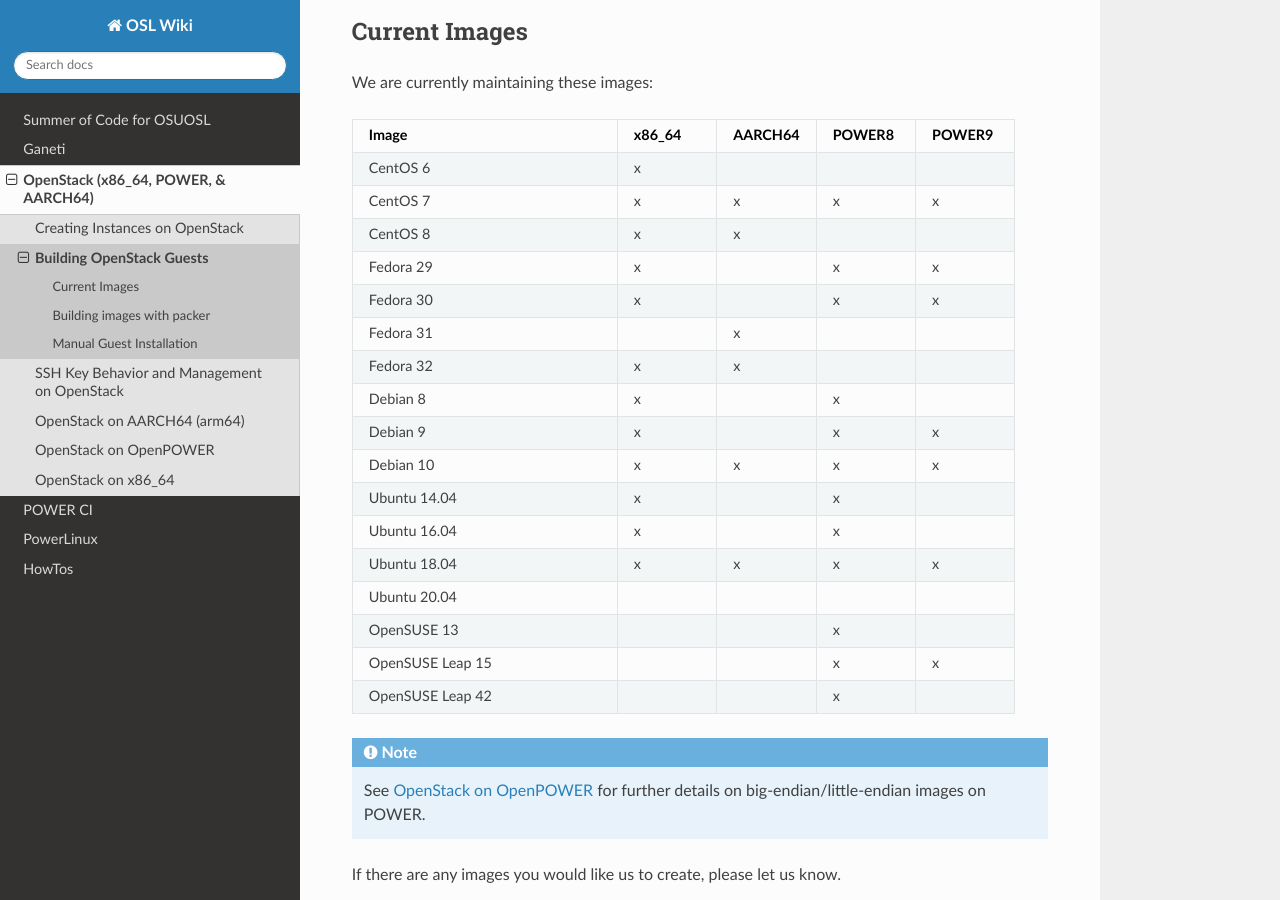
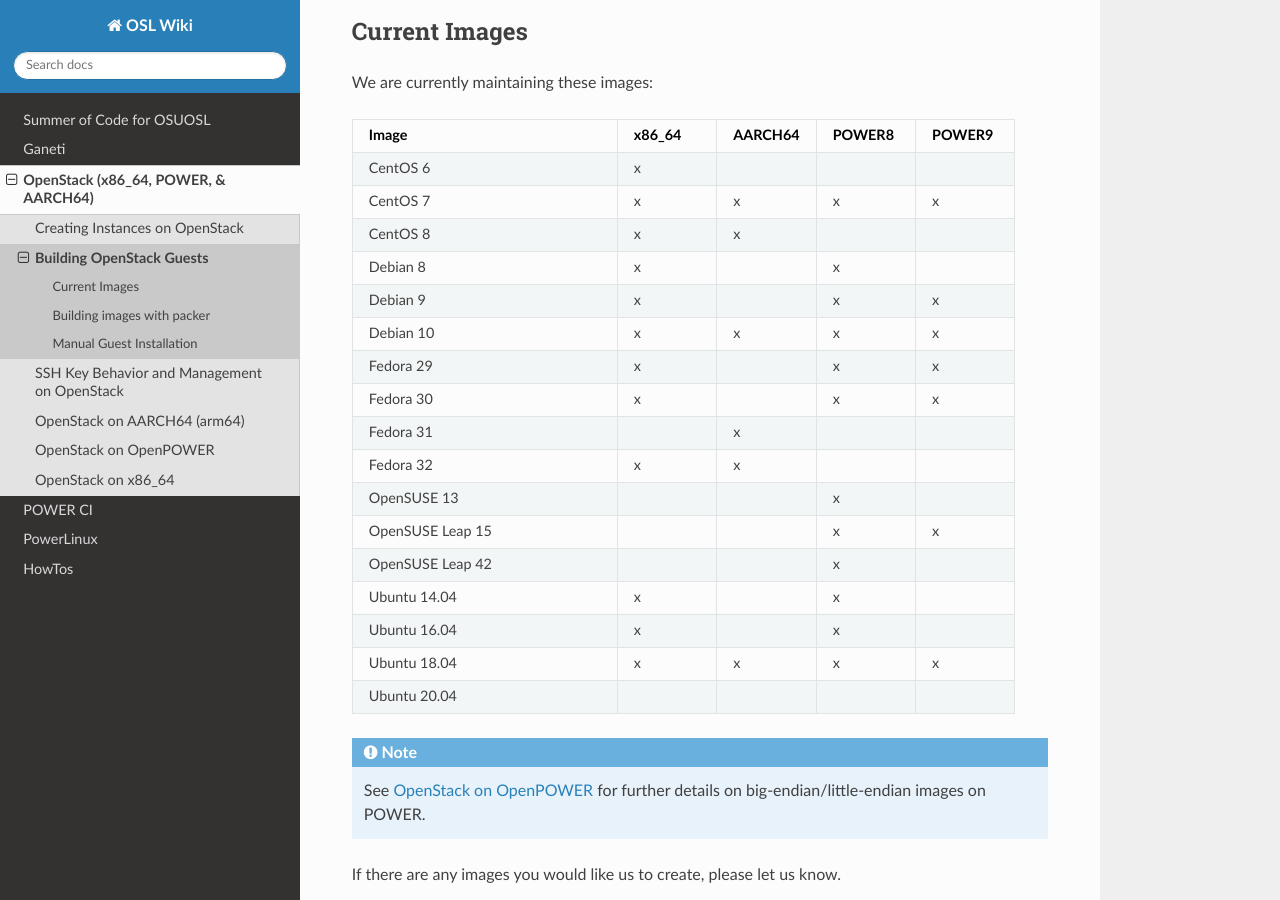
Before and after one commit to osuosl/wiki, a Sphinx documentation site: the page built from source/openstack/guests.rst, in a window 1280 px wide and 900 px high, scrolled down 241 px. Built offline with Sphinx 7.4.7 and the Read the Docs theme 2.0.0, drawn with Linux system fonts in a browser that asks for light colours; part of the change alters nothing that is shown.

```diff
--- a/source/openstack/csv/images.csv
+++ b/source/openstack/csv/images.csv
@@ -2,17 +2,17 @@
 "CentOS 6","x","","",""
 "CentOS 7","x","x","x","x"
 "CentOS 8","x","x","",""
+"Debian 8","x","","x",""
+"Debian 9","x","","x","x"
+"Debian 10","x","x","x","x"
 "Fedora 29","x","","x","x"
 "Fedora 30","x","","x","x"
 "Fedora 31","","x","",""
 "Fedora 32","x","x","",""
-"Debian 8","x","","x",""
-"Debian 9","x","","x","x"
-"Debian 10","x","x","x","x"
+"OpenSUSE 13","","","x",""
+"OpenSUSE Leap 15","","","x","x"
+"OpenSUSE Leap 42","","","x",""
 "Ubuntu 14.04","x","","x",""
 "Ubuntu 16.04","x","","x",""
 "Ubuntu 18.04","x","x","x","x"
 "Ubuntu 20.04","","","",""
-"OpenSUSE 13","","","x",""
-"OpenSUSE Leap 15","","","x","x"
-"OpenSUSE Leap 42","","","x",""
--- a/source/openstack/guests.rst
+++ b/source/openstack/guests.rst
@@ -17,9 +17,7 @@ We are currently maintaining these images:
    :widths: 40, 15, 15, 15, 15
    :header-rows: 1
 
-.. note:: See `OpenStack on OpenPOWER`_ for further details on big-endian/little-endian images on POWER.
-
-.. _OpenStack on OpenPOWER: openstack_openpower.html
+.. note:: See :ref:`openstack-openpower` for further details on big-endian/little-endian images on POWER.
 
 If there are any images you would like us to create, please let us know.
 
```
